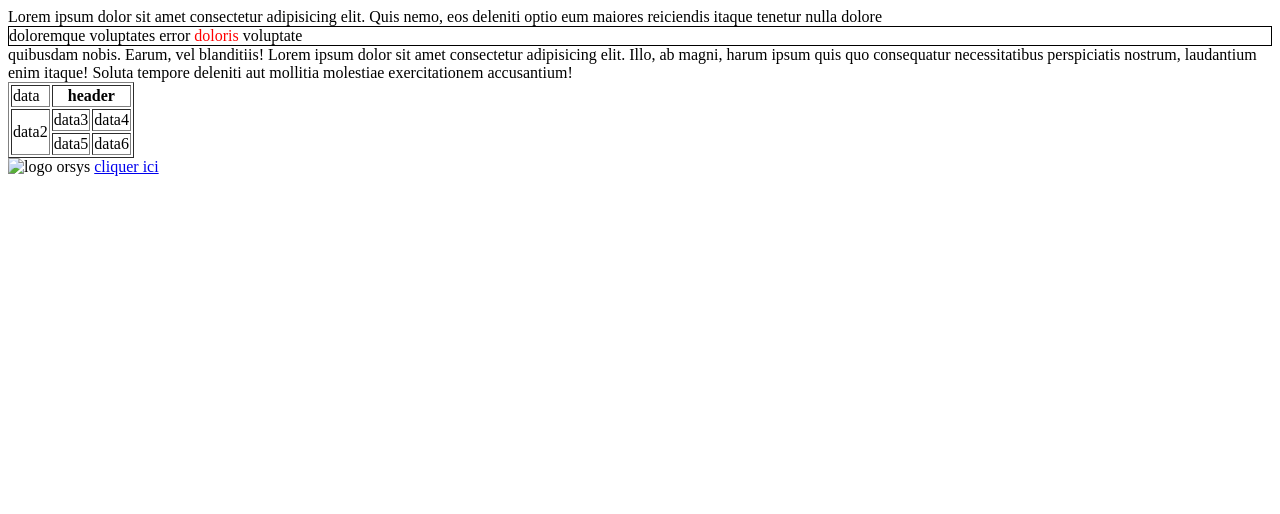
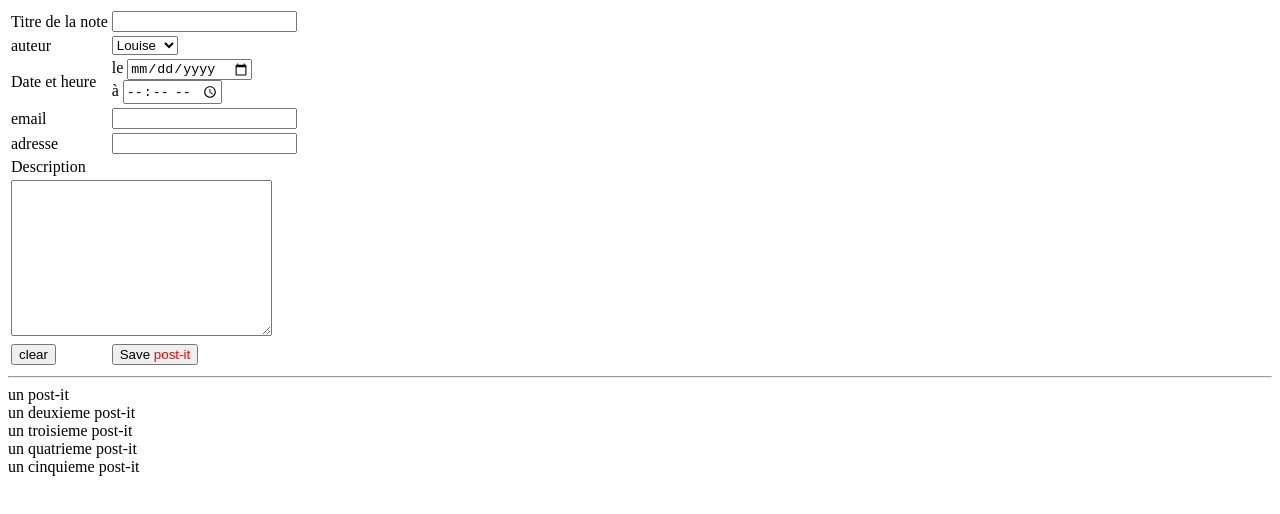
Before and after one commit to ThomasDerouet/thomas, a website: page index.html in a window 1280 px wide. Drawn offline with Linux system fonts and the light colour scheme.

Commit message:
structure du formulaire complete avec submit et reset

```diff
--- a/index.html
+++ b/index.html
@@ -9,29 +9,67 @@
 </head>
 
 <body>
-    Lorem ipsum dolor sit amet consectetur adipisicing elit. Quis nemo, eos deleniti optio eum maiores reiciendis itaque
-    tenetur nulla dolore <div style="border:1px solid black;"> doloremque voluptates error <span style="color:red"> doloris </span> voluptate </div> quibusdam nobis. Earum, vel blanditiis!
-    Lorem ipsum dolor sit amet consectetur adipisicing elit. Illo, ab magni, harum ipsum quis quo consequatur
-    necessitatibus perspiciatis nostrum, laudantium enim itaque! Soluta tempore deleniti aut mollitia molestiae
-    exercitationem accusantium!
 
-<table border="1">
-    <tr>
-        <td> data</td>
-        <th colspan="2"> header</th>
-    </tr>
-    <tr>
-        <td rowspan="2"> data2</td>
-        <td> data3</td>
-        <td> data4 </td>
-    </tr>
-    <td> data5</td>
-    <td> data6 </td>
+<div id="main-content">
+    <div id="formulaire-de-saisie">
+        <form action="" method="GET" name="mon-form">
+            <table>
+                <tr>
+                    <td><label for="form-titre">Titre de la note</label></td>
+                    <td><input type="text" name="form-titre" id="form-titre" /></td>
+                </tr>
+                <tr>
+                    <td><label for="form-auteur">auteur</label></td>
+                    <td>
+                        <select name="form-auteur" id="form-auteur">
+                            <option value="0">Louise</option>
+                            <option value="1">Alex</option>
+                            <option value="2">thomas</option>
+                            <option value="3">cedric</option>
+                        </select>
+                    </td>
+                </tr>
+                <tr>
+                    <td><label for="form-hour">Date et heure</label></td>
+                    <td>le <input type="date" name="form-date" id="form-date" /><br/>à <input type="time"
+                            name="form-hour" id="form-hour" /></td>
+                </tr>
+                <tr>
+                    <td><label for="form-mail">email</label></td>
+                    <td><input type="email" name="form-email" id="form-email" /></td>
+                </tr>
+                <tr>
+                    <td><label for="form-adresse">adresse</label></td>
+                    <td><input type="text" name="form-adresse" id="form-adresse" /></td>
+                </tr>
+                <tr>
+                    <td colspan="2"><label for="form-description">Description</label></td>
+                </tr>
+                <tr>
+                    <td colspan="2">
+                        <textarea name="description" id="form-description" cols="30" rows="10"></textarea>
+                    </td>
+                </tr>
+                <tr>
+                    <td><input type="reset" value="clear"> </td>
+                    <td><button type="submit"> Save <span style="color:red">post-it </span> </button></td>
 
-</tr>
+                </tr>
+            </table>
 
-</table>
-<img src="large_rec-201701251556.jpg" alt= "logo orsys">
-<a href="http:clanphs.free.fr/">cliquer ici</a>
+
+
+        </form>
+    </div>
+    <hr />
+    <div id="post-it-liste">
+        <div class="post-it">un post-it</div>
+        <div class="post-it">un deuxieme post-it</div>
+        <div class="post-it">un troisieme post-it</div>
+        <div class="post-it">un quatrieme post-it</div>
+        <div class="post-it">un cinquieme post-it</div>
+    </div>
+</div>
 </body>
+
 </html>
```
Also changed, not shown: large_rec-201701251556.jpg (added).
